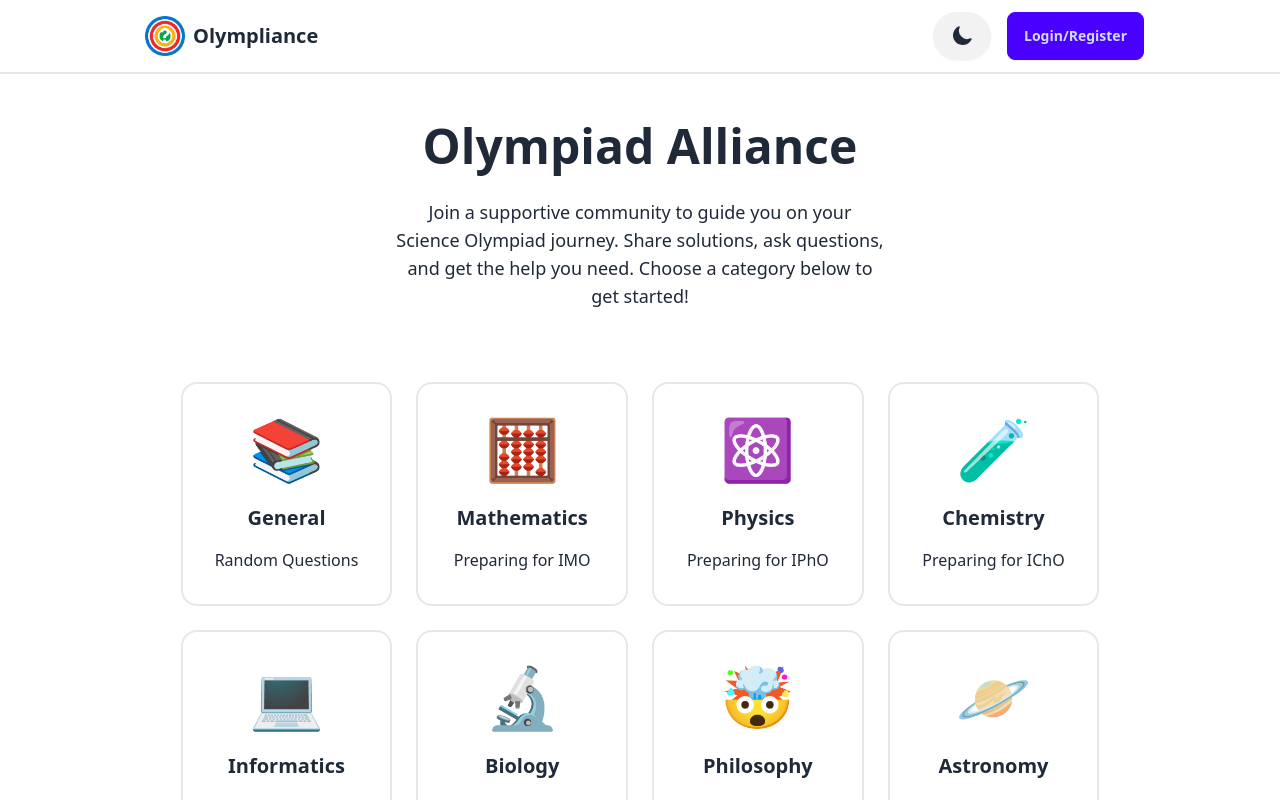
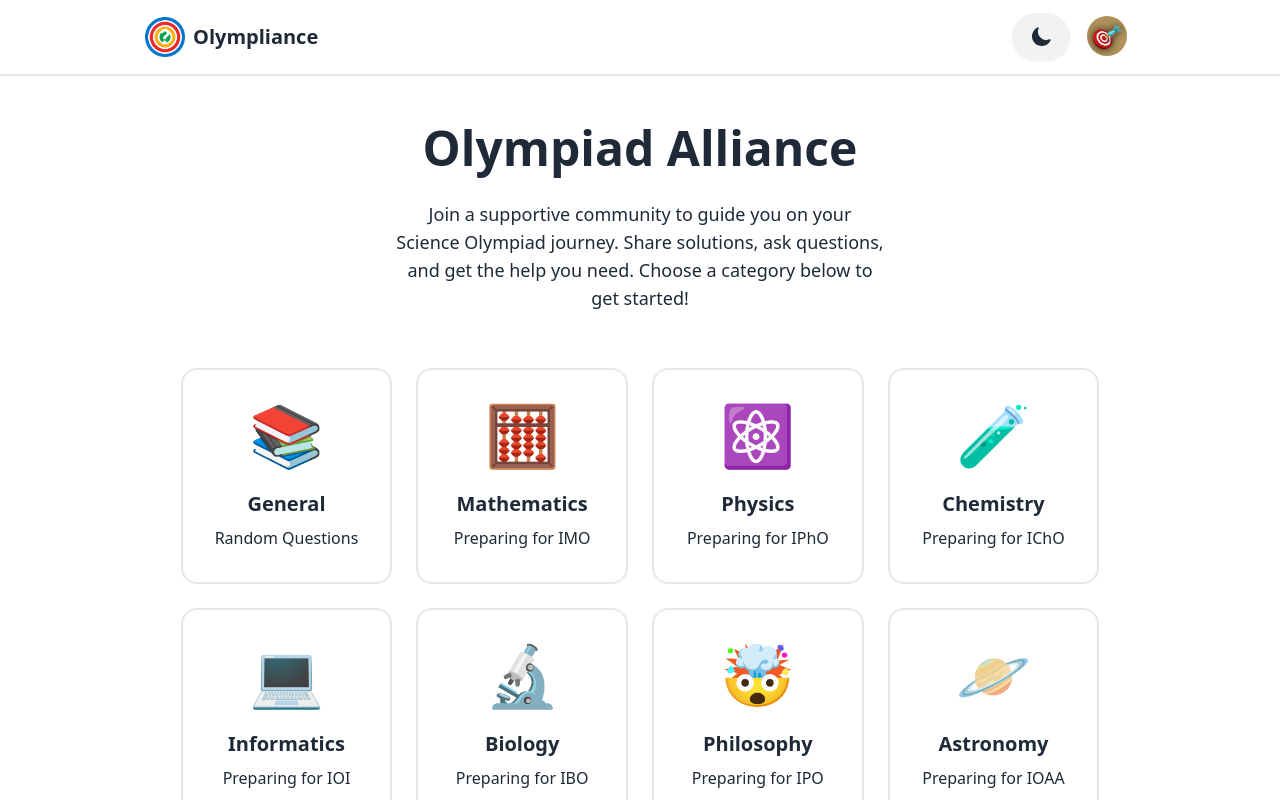
Before and after one commit to oadultradeepfield/olympliance-frontend, a React (Vite) app: page / in a window 1280 px wide. Shown: the top 800 px of the page. Built offline with nearby package versions, Linux system fonts and the light colour scheme.

Commit message:
complete main page ui

```diff
--- a/src/App.tsx
+++ b/src/App.tsx
@@ -5,14 +5,19 @@ import Home from "./pages/Home";
 import NotFound from "./pages/NotFound";
 
 const App: React.FC = () => {
-  const isLoggedIn: boolean = false;
-  const userAvatar: string = "/src/assets/01_badges_grandmaster.png";
+  const isLoggedIn: boolean = true;
+  const userReputation: number = 800;
+  const roleId: number = 2;
 
   return (
     <Router>
       <div className="flex h-screen flex-col">
         <div className="border-b-2">
-          <Header isLoggedIn={isLoggedIn} userAvatar={userAvatar} />
+          <Header
+            isLoggedIn={isLoggedIn}
+            userReputation={userReputation}
+            roleId={roleId}
+          />
         </div>
         <Routes>
           <Route path="/" element={<Home />} />
--- a/src/components/Categories.tsx
+++ b/src/components/Categories.tsx
@@ -79,7 +79,7 @@ const Categories: React.FC = () => {
   ];
 
   return (
-    <div className="container mx-auto mb-12 px-6 py-8">
+    <div className="container mx-auto mb-12 px-6 py-4">
       <div className="grid grid-cols-2 gap-6 sm:grid-cols-3 lg:grid-cols-4 xl:grid-cols-4">
         {categories.map((category) => (
           <Link to={`/${category.title.toLowerCase()}`}>
@@ -93,7 +93,7 @@ const Categories: React.FC = () => {
                 <div className="mb-4 flex h-16 w-24 items-center justify-center rounded-full text-6xl">
                   {category.emoji}
                 </div>
-                <h3 className="card-title mb-2 text-xl font-semibold">
+                <h3 className="card-title text-xl font-semibold">
                   {category.title}
                 </h3>
                 <p className="text-base-3-content">{category.description}</p>
--- a/src/components/Header.tsx
+++ b/src/components/Header.tsx
@@ -1,13 +1,28 @@
 import { useState, useEffect } from "react";
 import { Link } from "react-router-dom";
+
 import { SunIcon, MoonIcon } from "@heroicons/react/16/solid";
+
+import grandmasterBadge from "../assets/01_badges_grandmaster.png";
+import masterBadge from "../assets/02_badges_master.png";
+import candidateMasterBadge from "../assets/03_badges_candidate_master.png";
+import expertBadge from "../assets/04_badges_expert.png";
+import specialistBadge from "../assets/05_badges_specialist.png";
+import apprenticeBadge from "../assets/06_badges_apprentice.png";
+import pupilBadge from "../assets/07_badges_pupil.png";
+import noviceBadge from "../assets/08_badges_novice.png";
 
 interface HeaderProps {
   isLoggedIn: boolean;
-  userAvatar: string;
+  userReputation: number;
+  roleId: number;
 }
 
-const Header: React.FC<HeaderProps> = ({ isLoggedIn, userAvatar }) => {
+const Header: React.FC<HeaderProps> = ({
+  isLoggedIn,
+  userReputation,
+  roleId,
+}) => {
   const [theme, setTheme] = useState<"light" | "dark" | "system">(() => {
     return (
       (localStorage.getItem("theme") as "light" | "dark" | "system") || "system"
@@ -46,6 +61,17 @@ const Header: React.FC<HeaderProps> = ({ isLoggedIn, userAvatar }) => {
     }
   }, []);
 
+  const getBadgeImage = (reputation: number) => {
+    if (reputation >= 3500) return grandmasterBadge;
+    if (reputation >= 2000) return masterBadge;
+    if (reputation >= 800) return candidateMasterBadge;
+    if (reputation >= 400) return expertBadge;
+    if (reputation >= 100) return specialistBadge;
+    if (reputation >= 50) return apprenticeBadge;
+    if (reputation >= 15) return pupilBadge;
+    return noviceBadge;
+  };
+
   return (
     <div className="navbar top-0 mx-auto w-full max-w-5xl bg-base-100 py-3">
       <div className="navbar-start">
@@ -71,18 +97,28 @@ const Header: React.FC<HeaderProps> = ({ isLoggedIn, userAvatar }) => {
           <div className="dropdown">
             <button className="avatar btn btn-ghost">
               <div className="w-10 rounded-full">
-                <img src={userAvatar} alt="User Avatar" />
+                <img src={getBadgeImage(userReputation)} alt="User Badge" />
               </div>
             </button>
             <ul className="menu dropdown-content menu-sm z-[1] -ml-36 mt-2 w-52 rounded-box bg-base-200 p-2 shadow">
+              {roleId > 0 && (
+                <li>
+                  <Link to="/ban-user">Ban User</Link>
+                </li>
+              )}
+              {roleId > 1 && (
+                <li>
+                  <Link to="/assign-moderator">Assign Moderator</Link>
+                </li>
+              )}
               <li>
-                <a>View Followed Threads</a>
+                <Link to="/followed-threads">View Followed Threads</Link>
               </li>
               <li>
-                <a>Change Password</a>
+                <Link to="/change-password">Change Password</Link>
               </li>
               <li>
-                <a>Logout</a>
+                <Link to="/">Logout</Link>
               </li>
             </ul>
           </div>
```
